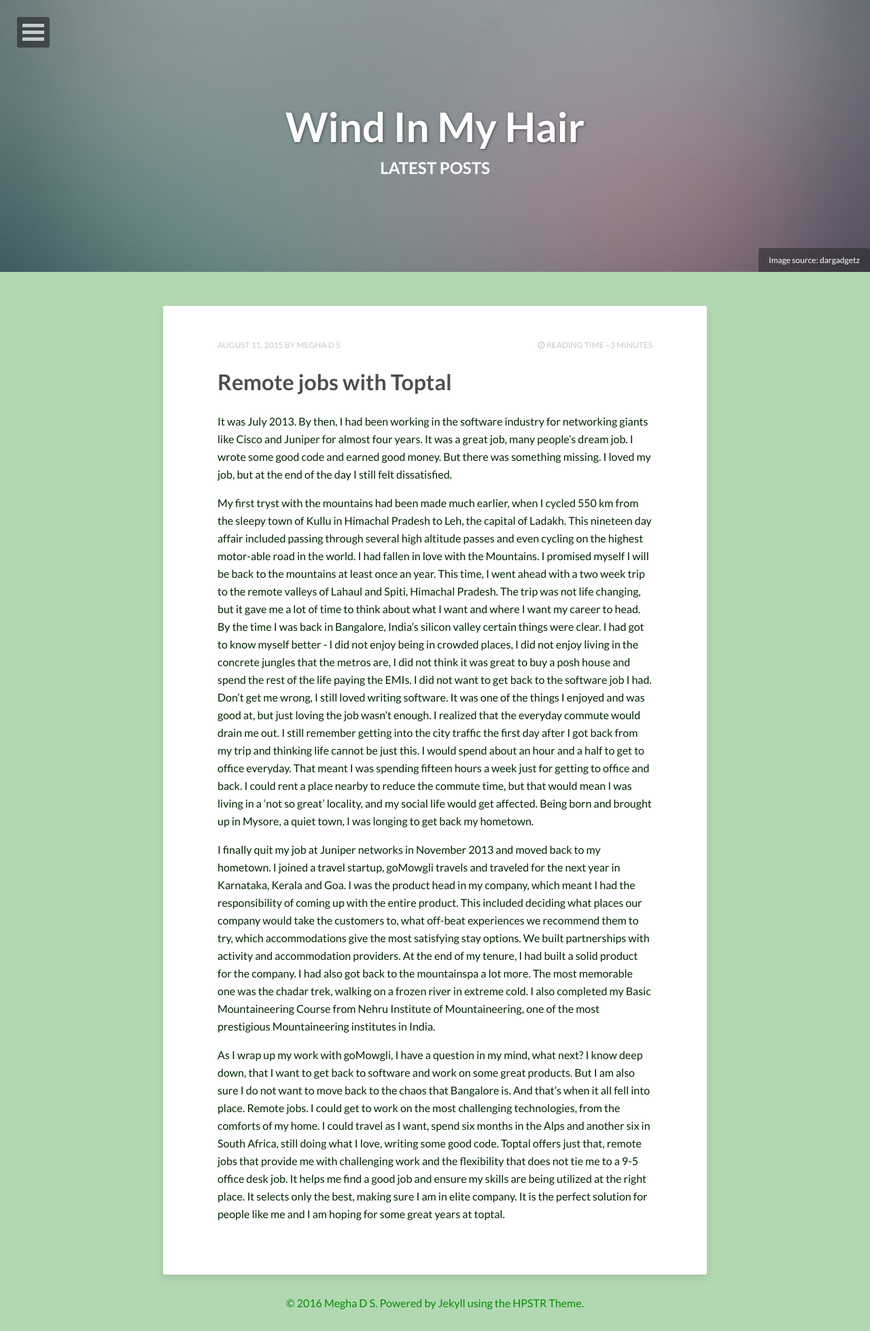
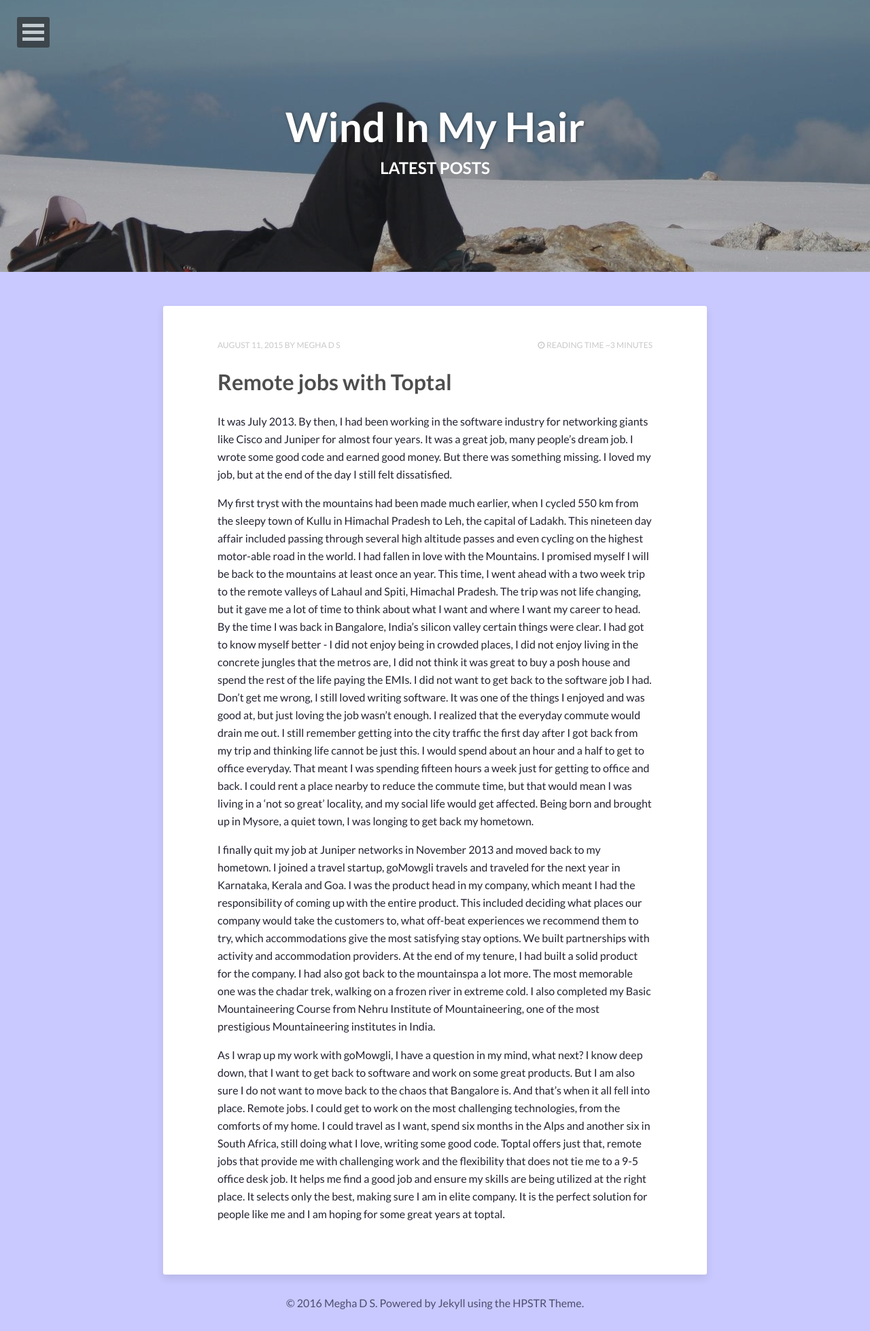
Before and after one commit to dsmegha/dsmegha.github.io, a Jekyll site: the page built from index.html, in a window 1280 px wide. Shown: the whole page at 68% size. Built offline with Jekyll 4.4.1, drawn with Linux system fonts in a browser that asks for light colours; nearby versions of some CDN libraries; the list of posts is cut into pages by our own code.

Commit message:
More cosmetic changes

```diff
--- a/_sass/_variables.scss
+++ b/_sass/_variables.scss
@@ -27,8 +27,8 @@ body {
 // Colors
 // --------------------------------------------------
 $base-color				   : rgba(#222,0.8);
-$body-color      		 : #b2d8b2;
-$text-color      		 : #002600;
+$body-color      		 : #c9c9ff;
+$text-color      		 : #232333;
 $comp-color 	 		   : complement(#222);
 $border-color    		 : lighten($base-color,60);
 $white           		 : #fff;
--- a/index.html
+++ b/index.html
@@ -5,9 +5,7 @@ description: "Describe this nonsense."
 tags: [Jekyll, theme, themes, responsive, blog, modern]
 comments: false
 image:
-  feature: abstract-1.jpg
-  credit: dargadgetz
-  creditlink: http://www.dargadgetz.com/ios-7-abstract-wallpaper-pack-for-iphone-5-and-ipod-touch-retina/
+  feature: header.jpg
 ---
 
 {% for post in paginator.posts %}
```
Also changed, not shown: images/header.jpg (added), 5 other files.
